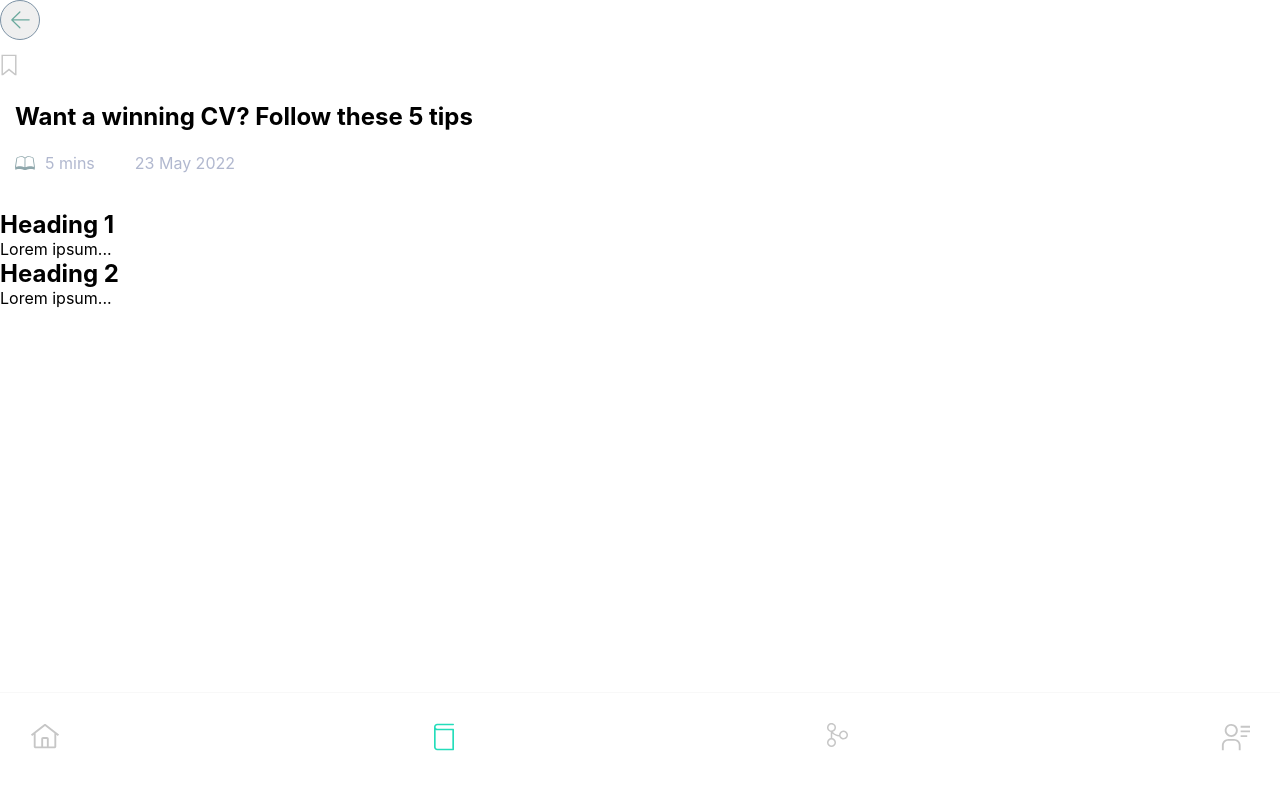
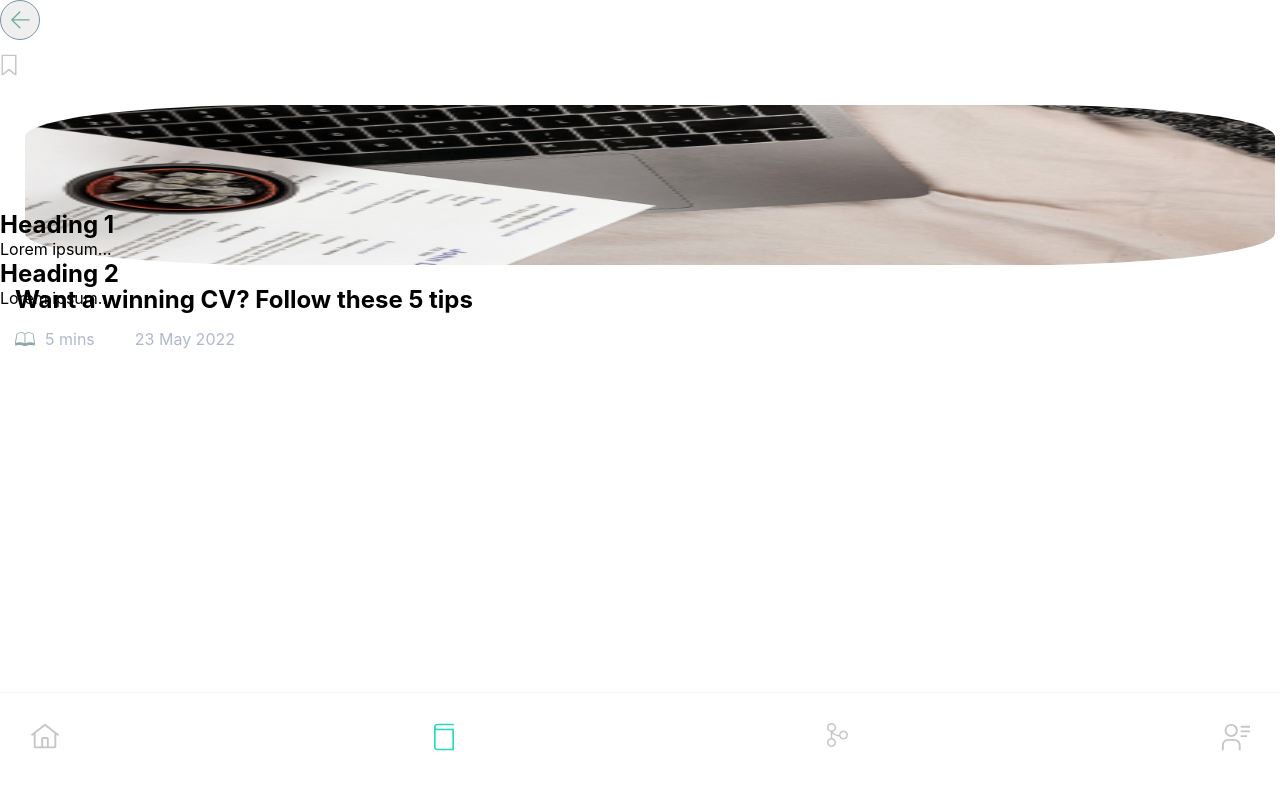
Before and after one commit to ecf123/ecf-fe-prototype, a React (Create React App) app: page /articles/1 in a window 1280 px wide. Shown: the top 790 px of the page. Built offline with nearby package versions, Linux system fonts and the light colour scheme; no server answers.

Commit message:
added in image header

```diff
--- a/src/assets/data/dummyArticleCardInformation.js
+++ b/src/assets/data/dummyArticleCardInformation.js
@@ -1,4 +1,4 @@
-import image from "../images/amazon-logo.png";
+import image from "../images/cv-pic.jpg";
 
 const articleContent = [
 	{
--- a/src/components/ArticleIndexHeading/ArticleIndexHeading.jsx
+++ b/src/components/ArticleIndexHeading/ArticleIndexHeading.jsx
@@ -10,6 +10,7 @@ const ArticleIndexHeading = ({ articleArray }) => {
 
   return (
     <article className="article-index-card">
+      <img className="article-index-card__heading-img" src={pickedArticle.thumbnail} alt={pickedArticle.title}></img>
       <h1 data-testid="heading" className="article-index-card__title">{pickedArticle.title}</h1>
       <div className="article-index-card__info">
         <img className="article-index-card__info__img" src={bookIcon} alt="book icon"/>
--- a/src/components/ArticleIndexHeading/ArticleIndexHeading.scss
+++ b/src/components/ArticleIndexHeading/ArticleIndexHeading.scss
@@ -23,4 +23,11 @@
             margin-right: 40px;
         }
     }
+    &__heading-img {
+            margin: 10px;
+            width: 100%;
+            max-height: 20vh;
+            margin-bottom: 20px;
+            border-radius: 20%;
+    }
 }
```
Also changed, not shown: 1 other file (tests, documents, lock files or other folders).
